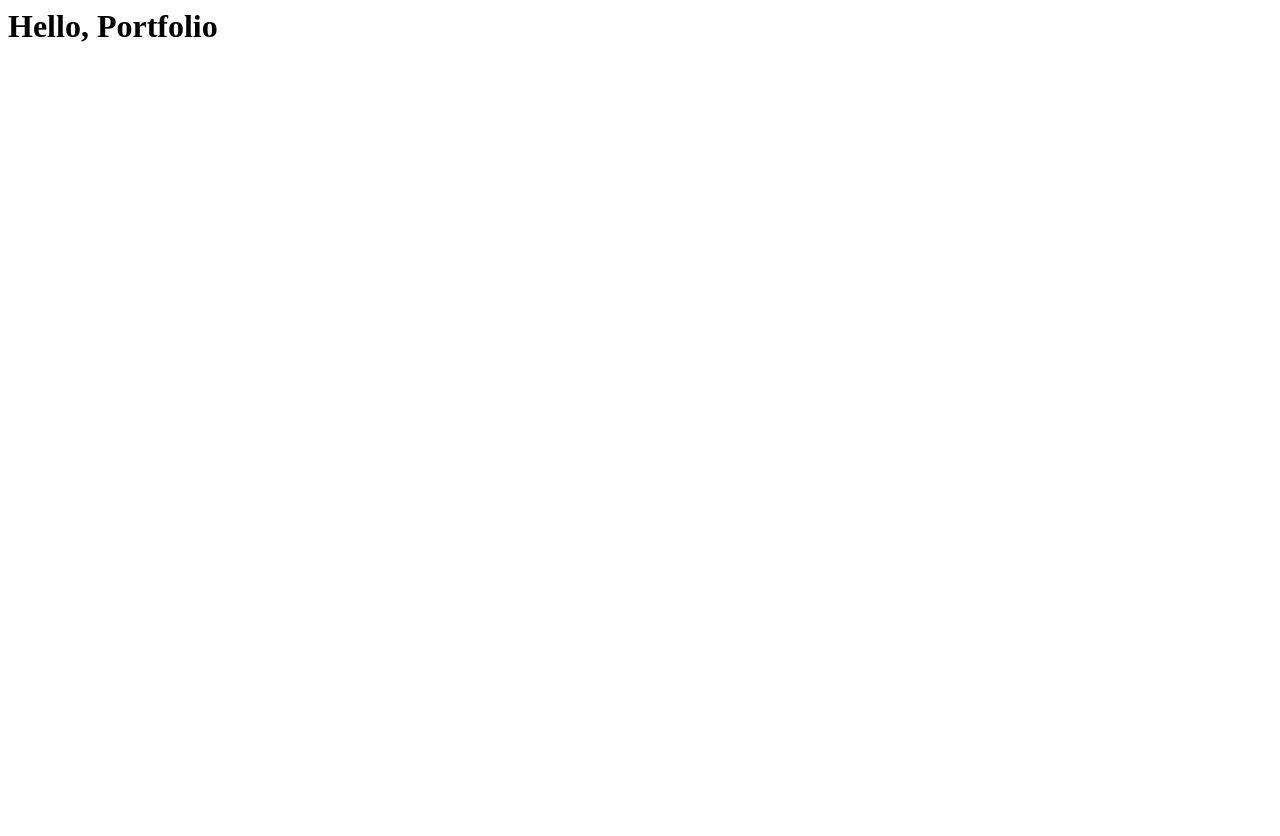
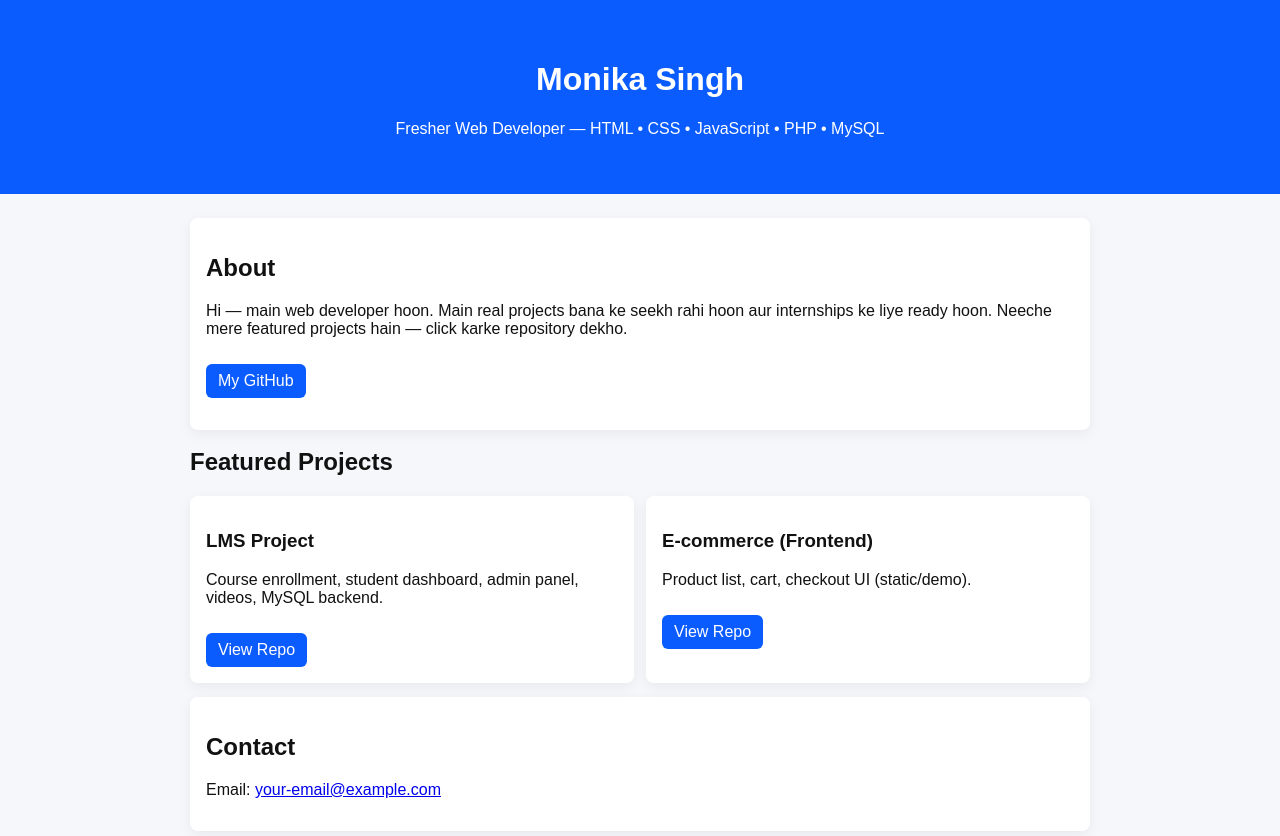
Before and after one commit to MonikaSingh1612/portfolio, a plain HTML site: page index.html in a window 1280 px wide. Before the commit the page ends 800 px from the top, so only its background shows below. Drawn offline with Linux system fonts and the light colour scheme.

Commit message:
index.html

```diff
--- a/index.html
+++ b/index.html
@@ -1 +1,50 @@
-<h1>Hello, Portfolio</h1>
+<!doctype html>
+<html lang="en">
+<head>
+  <meta charset="utf-8" />
+  <meta name="viewport" content="width=device-width,initial-scale=1" />
+  <title>Monika Singh — Web Developer</title>
+  <style>
+    body{font-family:Arial,Helvetica,sans-serif;margin:0;padding:0;background:#f6f7fb;color:#111}
+    header{background:#0b5cff;color:white;padding:40px 20px;text-align:center}
+    .container{max-width:900px;margin:24px auto;padding:0 16px}
+    .projects{display:grid;grid-template-columns:1fr;gap:12px}
+    .card{background:white;padding:16px;border-radius:8px;box-shadow:0 4px 14px rgba(10,10,10,0.06)}
+    a.button{display:inline-block;margin-top:10px;padding:8px 12px;border-radius:6px;text-decoration:none;background:#0b5cff;color:white}
+    @media(min-width:700px){ .projects{grid-template-columns:1fr 1fr} }
+  </style>
+</head>
+<body>
+  <header>
+    <h1>Monika Singh</h1>
+    <p>Fresher Web Developer — HTML • CSS • JavaScript • PHP • MySQL</p>
+  </header>
+
+  <div class="container">
+    <section class="card">
+      <h2>About</h2>
+      <p>Hi — main web developer hoon. Main real projects bana ke seekh rahi hoon aur internships ke liye ready hoon. Neeche mere featured projects hain — click karke repository dekho.</p>
+      <p><a class="button" href="https://github.com/your-username" target="_blank">My GitHub</a></p>
+    </section>
+
+    <h2 style="margin-top:18px">Featured Projects</h2>
+    <div class="projects">
+      <div class="card">
+        <h3>LMS Project</h3>
+        <p>Course enrollment, student dashboard, admin panel, videos, MySQL backend.</p>
+        <a class="button" href="https://github.com/your-username/lms-project" target="_blank">View Repo</a>
+      </div>
+      <div class="card">
+        <h3>E-commerce (Frontend)</h3>
+        <p>Product list, cart, checkout UI (static/demo).</p>
+        <a class="button" href="https://github.com/your-username/ecommerce-frontend" target="_blank">View Repo</a>
+      </div>
+    </div>
+
+    <section class="card" style="margin-top:14px">
+      <h2>Contact</h2>
+      <p>Email: <a href="mailto:your-email@example.com">your-email@example.com</a></p>
+    </section>
+  </div>
+</body>
+</html>
```
